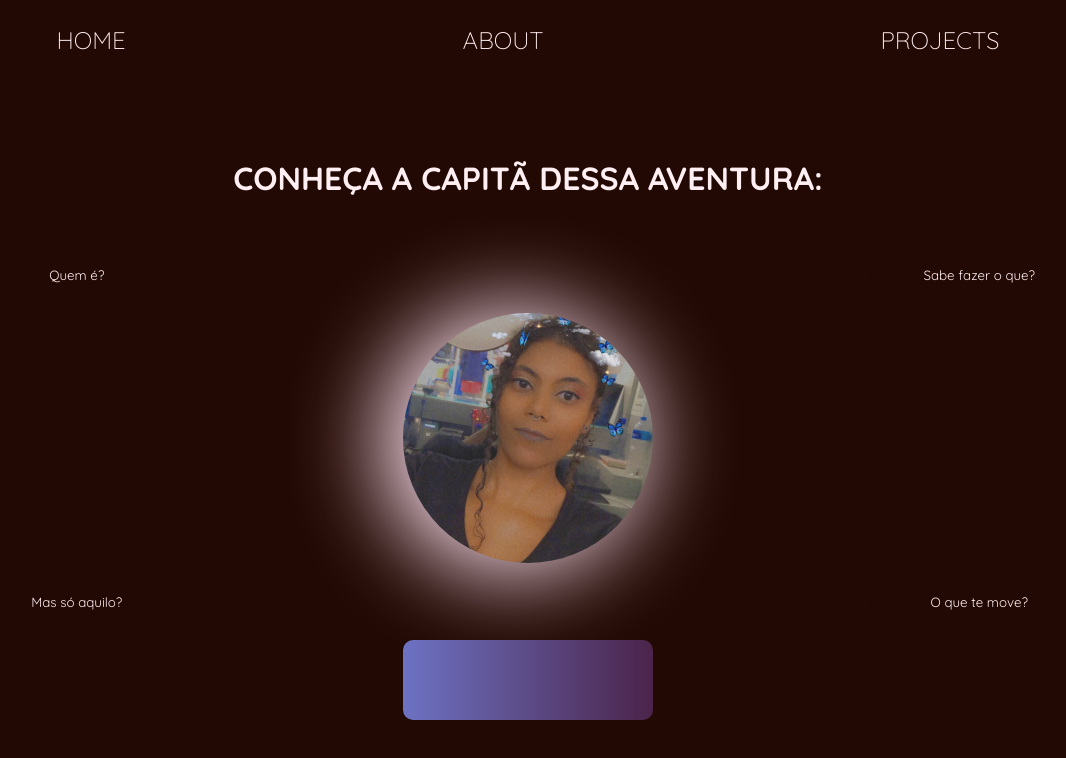
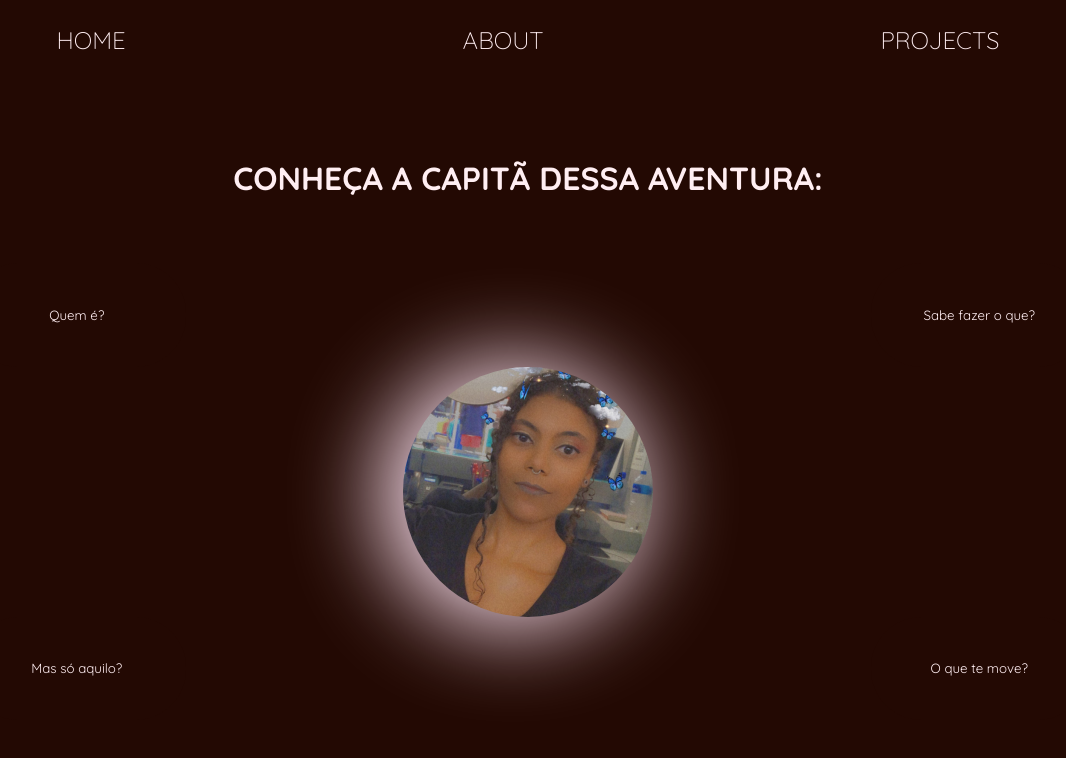
Before and after one commit to lolimamota/DesafioFinal_Portfolio, a React (Vite) app in the folder portfolio/: page / in a window 1280 px wide. Shown: the top 758 px of the page, without its empty margins (112-1178 px from the left). Built offline with nearby package versions, Linux system fonts and the light colour scheme; a web font is replaced by a local one.

Commit message:
text background resolved

```diff
--- a/portfolio/src/Components/Home/Home.jsx
+++ b/portfolio/src/Components/Home/Home.jsx
@@ -19,7 +19,7 @@ function Home() {
     <S.Button onClick={()=>{setImage(FotoB) , setText("Aprendi linguagens tecnológicas e aos 28 anos, trago soluções criativas!")}} className='btnHab1'>Sabe fazer o que?</S.Button>
     <S.Button onClick={()=>{setImage(FotoC) , setText("Nããããããããão! Também tenho as habilidades socioemocionais! ♥")}} className='btnHab2'>Mas só aquilo?</S.Button>
     <S.Button onClick={()=>{setImage(FotoD) , setText("Comidinha na pancinha e gostar do que eu faço de verdade!")}} className='btnFav'>O que te move?</S.Button>
-    <S.H2 className='text'>{text}</S.H2>
+    {text && <S.H2 className='text'>{text}</S.H2>}
     </S.Main>
   )
 }
```
